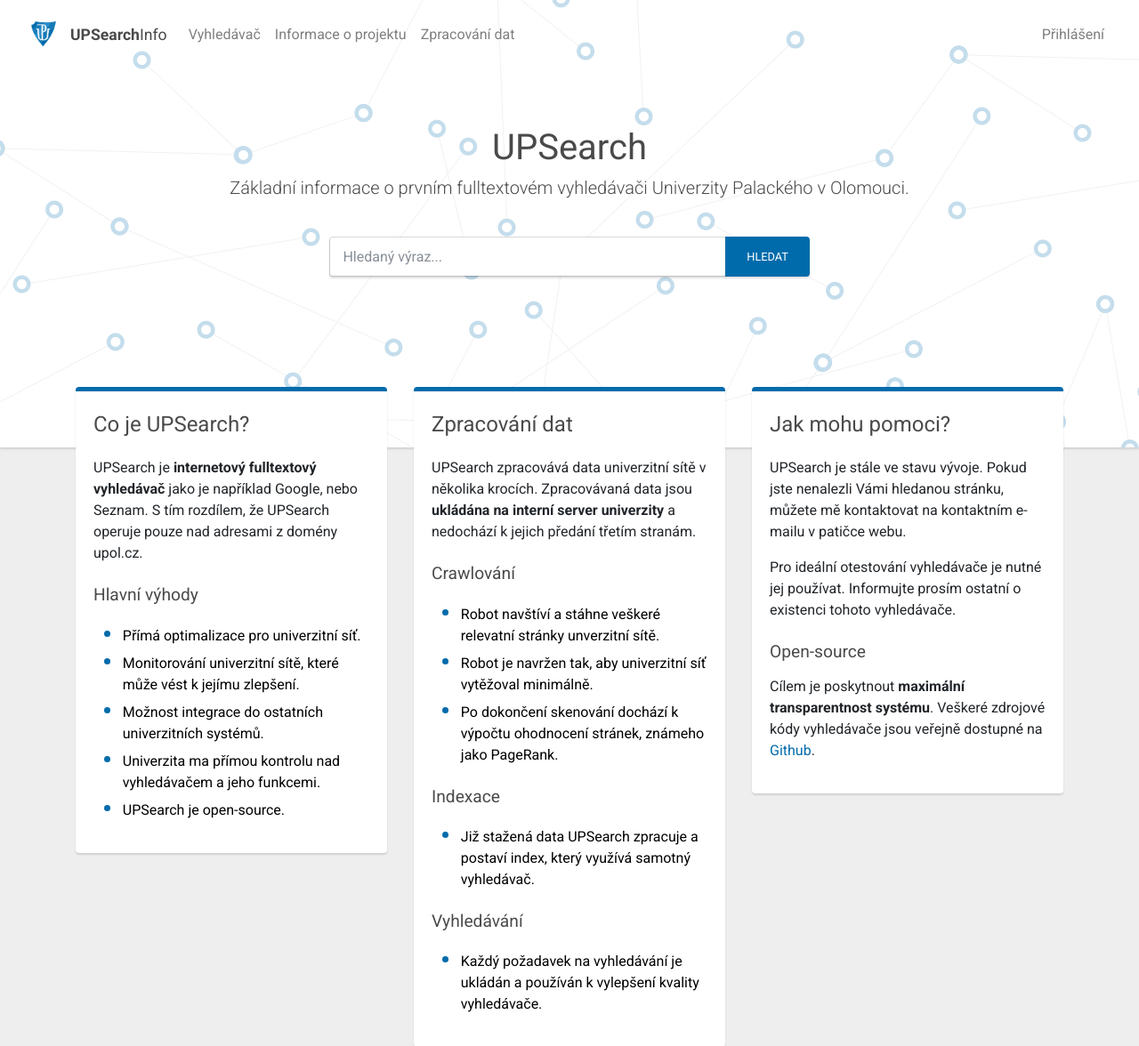
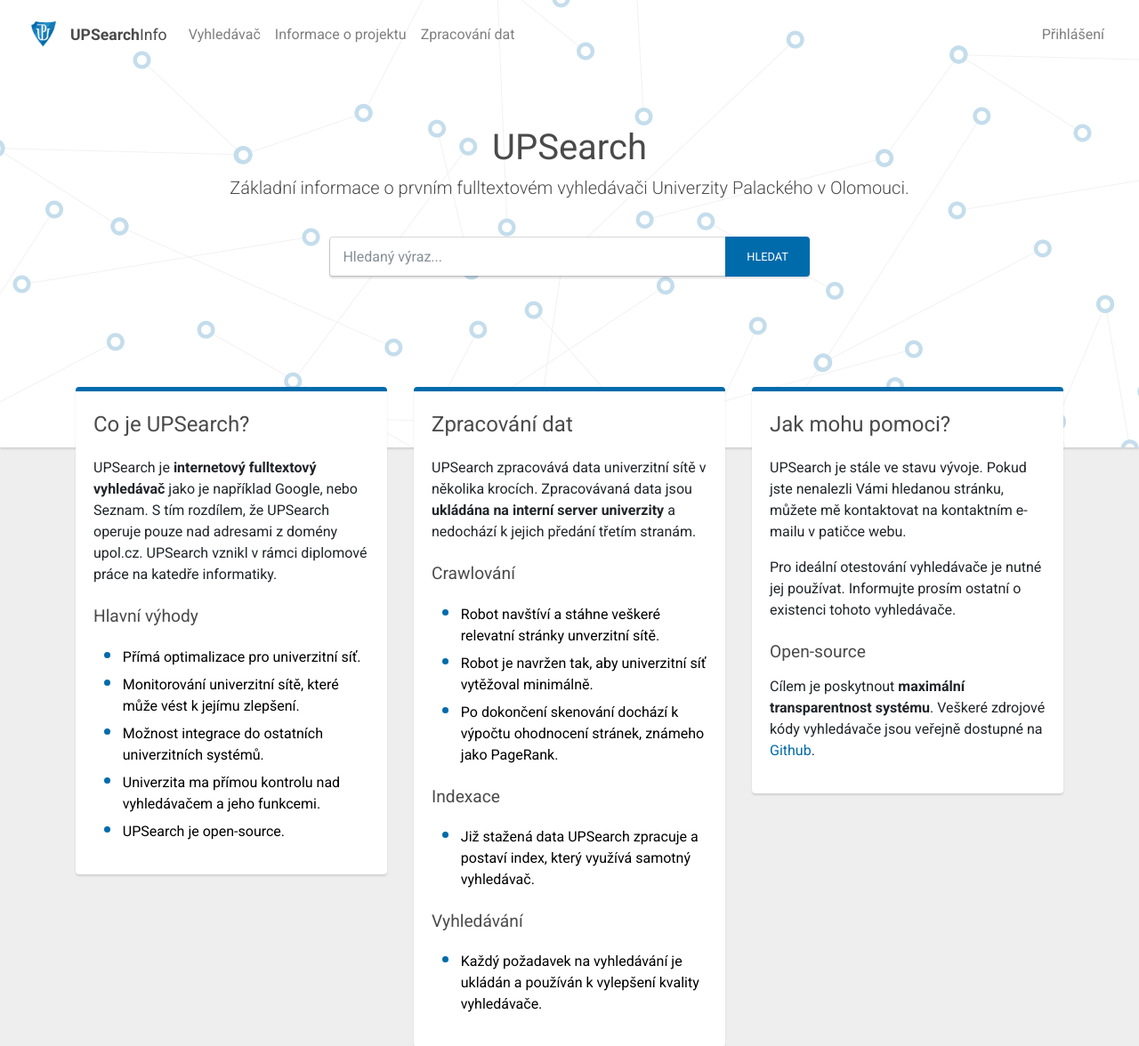
Before and after one commit to UPOLSearch/UPOL-Search-Engine, a Flask app: page /info/ in a window 1280 px wide. Shown: the top 1176 px of the page at 89% size. Run offline with Flask 2, Linux system fonts and the light colour scheme; some libraries are stand-ins or nearby versions.

Commit message:
Update info page

```diff
--- a/upol_search_engine/upol_search_engine/templates/info/home.html
+++ b/upol_search_engine/upol_search_engine/templates/info/home.html
@@ -25,7 +25,7 @@
     <div class="card-body">
       <h2 class="card-title mt-1 mb-4">Co je UPSearch?</h2>
       <p>
-          UPSearch je <strong>internetový fulltextový vyhledávač</strong> jako je například Google, nebo Seznam. S tím rozdílem, že UPSearch operuje pouze nad adresami z domény upol.cz.
+          UPSearch je <strong>internetový fulltextový vyhledávač</strong> jako je například Google, nebo Seznam. S tím rozdílem, že UPSearch operuje pouze nad adresami z domény upol.cz. UPSearch vznikl v rámci diplomové práce na katedře informatiky.
       </p>
       <h3 class="mt-4 mb-3">Hlavní výhody</h3>
       <ul>
```
